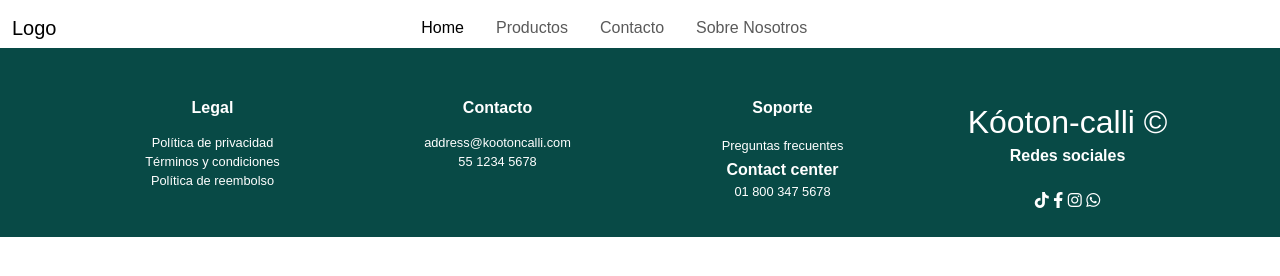
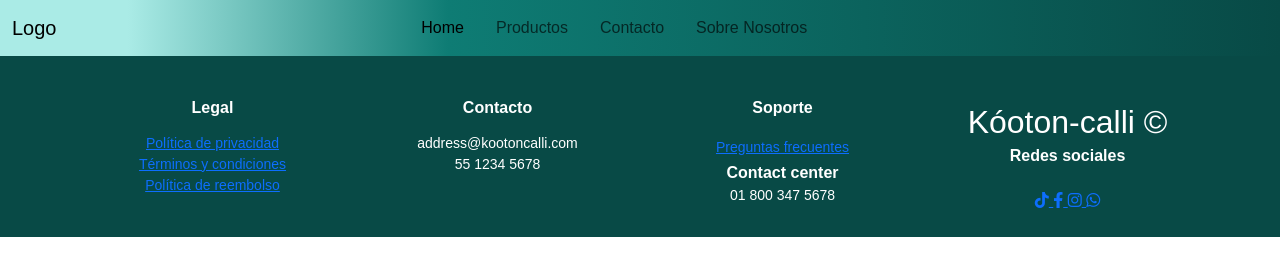
Before and after one commit to Adrian-Ort/kooton-calli, a website built with Vite: page index.html in a window 1280 px wide. Built offline with nearby package versions, Linux system fonts and the light colour scheme; some icons are missing; a web font is replaced by a local one.

Commit message:
add: gradient background color to navbar

```diff
--- a/components/header.html
+++ b/components/header.html
@@ -1,6 +1,6 @@
 <header class="header">
 
-    <body>
+    <!-- <body> -->
         <div class="container text-center text-md-start my-5">
             <nav class="navbar navbar-expand-lg fixed-top">
                 <div class="container-fluid">
@@ -46,5 +46,5 @@
                 </div>
             </nav>
         </div>
-    </body>
+    <!-- </body> -->
 </header>
--- a/src/CSS/global_variables.css
+++ b/src/CSS/global_variables.css
@@ -5,6 +5,9 @@
     --color-text-title: #79774E;
     --font-display: 'Maiandra GD', sans-serif;
     --font-text: "Reddit Sans", sans-serif;
+    --background-header-desktop: linear-gradient(to right, #AAEBE6 10%, #0E7C74 35%, #084A46 100%);
+    --background-header-tablet: linear-gradient(to right, #AAEBE6 20%, #0E7C74 60%, #084A46 100%);
+    --background-footer: #084A46;
 
     /*Device sizes*/
     --mobile-max: 576px;
--- a/src/CSS/header.css
+++ b/src/CSS/header.css
@@ -1,5 +1,7 @@
-#header{
-  color: red;
+.header .navbar {
+    background: var(--background-header-desktop);
+    font-family: var(--font-text);
+    color: var(--color-text);
 }
 /*boton persona*/
 .login-button, .cart-button{
--- a/src/CSS/main.css
+++ b/src/CSS/main.css
@@ -1,9 +1,3 @@
-:root {
-    --background-header-desktop: linear-gradient(to right, #AAEBE6 10%, #0E7C74 35%, #084A46 100%);
-    --background-header-tablet: linear-gradient(to right, #AAEBE6 20%, #0E7C74 60%, #084A46 100%);
-    --background-footer: #084A46;
-}
-
 .bg-gradient-custom{
         background: var(--background-header-desktop)
 }
--- a/src/js/main.js
+++ b/src/js/main.js
@@ -1,3 +1,6 @@
+import '../CSS/normalize.css';         // first reset to normalize
+import '../CSS/global_variables.css';  // global variables
+
 // Import Bootstrap styles
 import 'bootstrap/dist/css/bootstrap.min.css';
 
@@ -5,8 +8,6 @@ import 'bootstrap/dist/css/bootstrap.min.css';
 import 'bootstrap/dist/js/bootstrap.bundle.min.js';
 
 // CSS
-import '../CSS/normalize.css';         // first reset to normalize
-import '../CSS/global_variables.css';  // global variables
 import '../CSS/main.css';  // main styles
 import '../CSS/header.css'; // header styles
 
```
